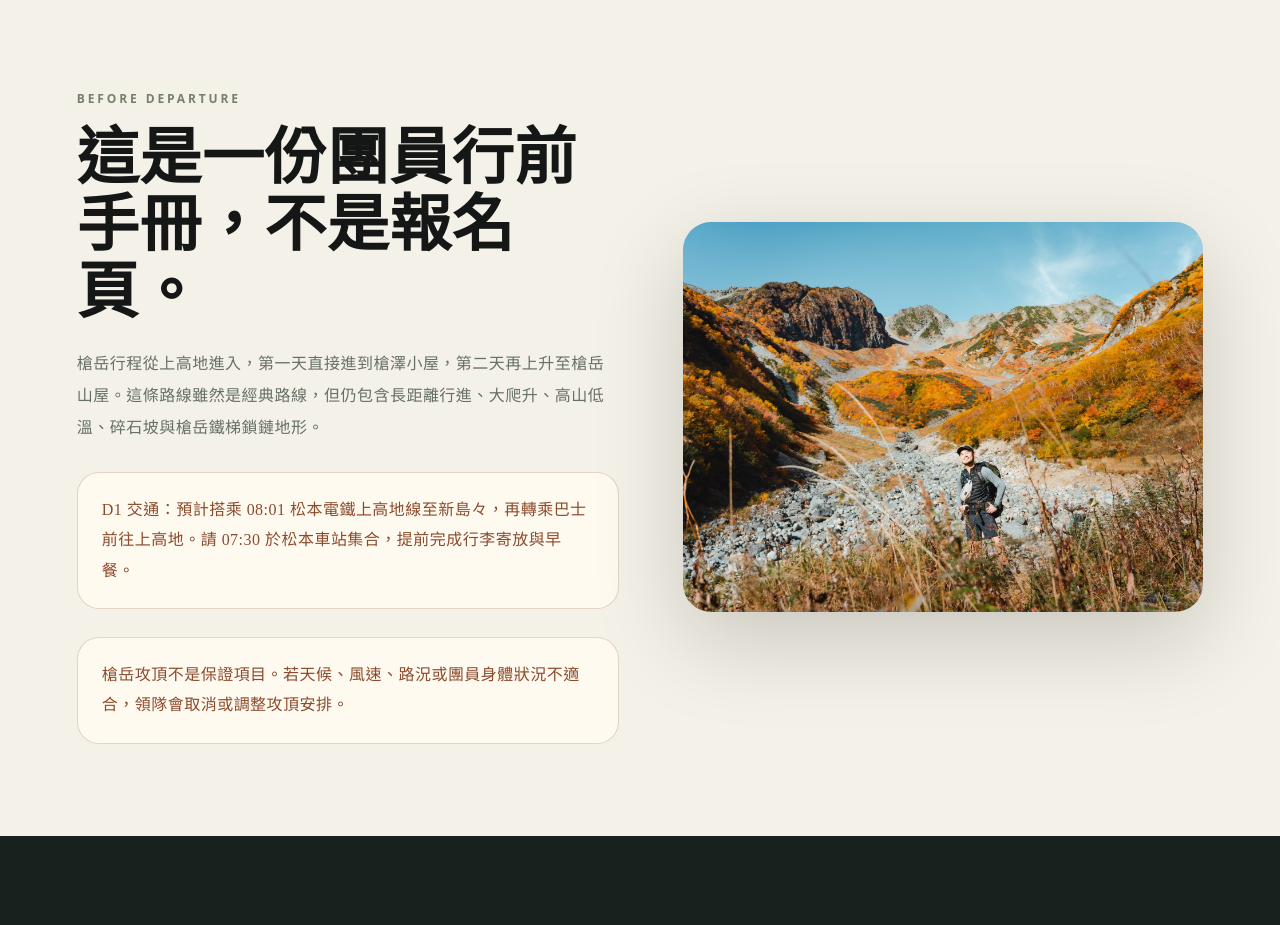
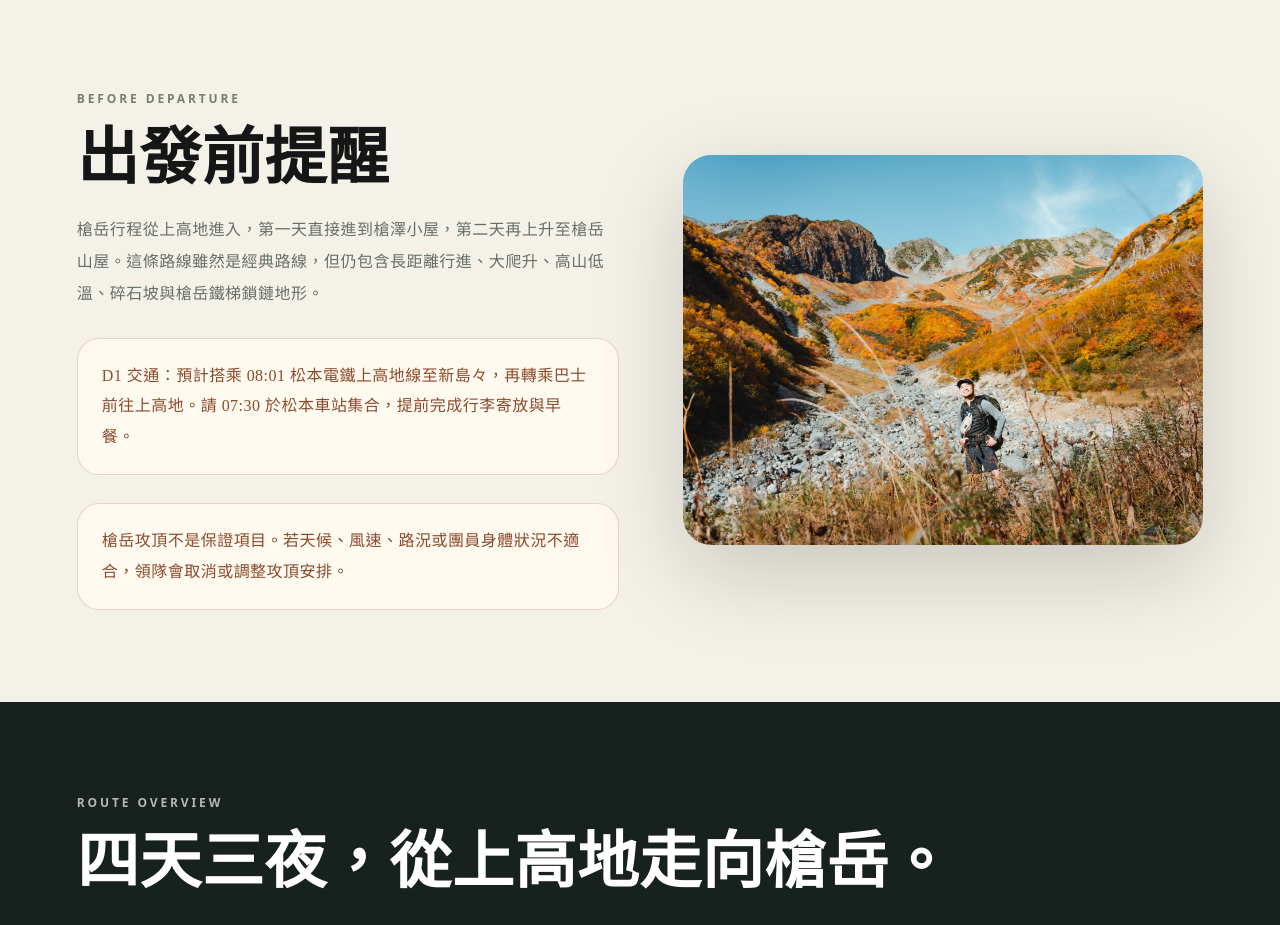
Before and after one commit to ipe2230-alt/yarigatake_member_guide, a plain HTML site: page index.html in a window 1280 px wide. Shown: the part 802-1727 px from the top of the page. Drawn offline with Linux system fonts and the light colour scheme.

Commit message:
Update index.html

```diff
--- a/index.html
+++ b/index.html
@@ -26,7 +26,7 @@ section{padding:92px clamp(22px,6vw,88px)}.container{width:min(1160px,100%);marg
 
 <header class="hero"><img src="assets/hero.jpg" alt="槍岳行前說明"><div class="hero-inner"><div class="eyebrow">Participant Guide / Yarigatake</div><h1>槍岳<br>團員行前說明</h1><div class="sub">提供給已完成報名團員：松本站集合、上高地進出、槍澤小屋、槍岳山屋、橫尾山莊、裝備、山屋與槍岳攻頂安全提醒。</div><div class="hero-meta"><span class="tag">通用版本</span><span class="tag">松本車站集合／解散</span><span class="tag">已報名團員專用</span></div></div></header>
 
-<section id="about"><div class="container grid-2"><div><div class="section-kicker">Before Departure</div><h2>這是一份團員行前手冊，不是報名頁。</h2><p>槍岳行程從上高地進入，第一天直接進到槍澤小屋，第二天再上升至槍岳山屋。這條路線雖然是經典路線，但仍包含長距離行進、大爬升、高山低溫、碎石坡與槍岳鐵梯鎖鏈地形。</p><div class="notice">D1 交通：預計搭乘 08:01 松本電鐵上高地線至新島々，再轉乘巴士前往上高地。請 07:30 於松本車站集合，提前完成行李寄放與早餐。</div><div class="notice">槍岳攻頂不是保證項目。若天候、風速、路況或團員身體狀況不適合，領隊會取消或調整攻頂安排。</div></div><div class="photo-card"><img src="assets/guide_autumn.jpg" alt="上高地賞楓與槍岳路線"></div></div></section>
+<section id="about"><div class="container grid-2"><div><div class="section-kicker">Before Departure</div><h2>出發前提醒</h2><p>槍岳行程從上高地進入，第一天直接進到槍澤小屋，第二天再上升至槍岳山屋。這條路線雖然是經典路線，但仍包含長距離行進、大爬升、高山低溫、碎石坡與槍岳鐵梯鎖鏈地形。</p><div class="notice">D1 交通：預計搭乘 08:01 松本電鐵上高地線至新島々，再轉乘巴士前往上高地。請 07:30 於松本車站集合，提前完成行李寄放與早餐。</div><div class="notice">槍岳攻頂不是保證項目。若天候、風速、路況或團員身體狀況不適合，領隊會取消或調整攻頂安排。</div></div><div class="photo-card"><img src="assets/guide_autumn.jpg" alt="上高地賞楓與槍岳路線"></div></div></section>
 
 <section id="route" class="overview"><div class="container"><div class="section-kicker">Route Overview</div><h2>四天三夜，從上高地走向槍岳。</h2><p>通用路線：松本車站 → 新島々 → 上高地 → 明神 → 德澤 → 橫尾 → 槍澤 → 槍岳山屋 → 槍岳 → 槍澤小屋 → 上高地 → 松本車站。</p><div class="route-table">
 <div class="route-row"><div class="day">DAY 01</div><div><div class="route-title">松本車站 → 新島々 → 上高地 → 槍澤小屋</div><p class="mini">08:01 松本電車至新島々，轉乘巴士進上高地後續行至槍澤小屋。</p></div><div class="time">D1</div></div>
```
